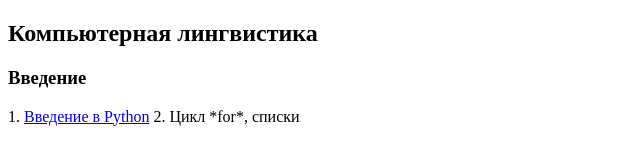
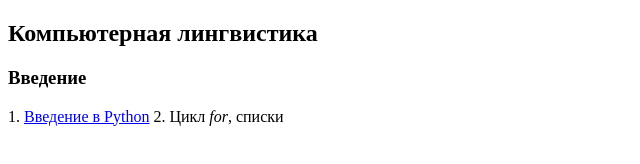
Before and after one commit to andreqwert/andreqwert.github.io, a plain HTML site: page linguistics.html in a window 1280 px wide. Shown: the full height of the page, 0-640 px from the left. Drawn offline with Linux system fonts and the light colour scheme.

Commit message:
Update linguistics.html

```diff
--- a/linguistics.html
+++ b/linguistics.html
@@ -7,6 +7,6 @@
     <body>
         <h3>Введение</h3>
         1. <a href='https://github.com/andreqwert/andreqwert.github.io/blob/master/linguistics/hw1.ipynb'>Введение в Python</a>
-        2. Цикл *for*, списки
+        2. Цикл <i>for</i>, списки
     </body>
 </html>
```
